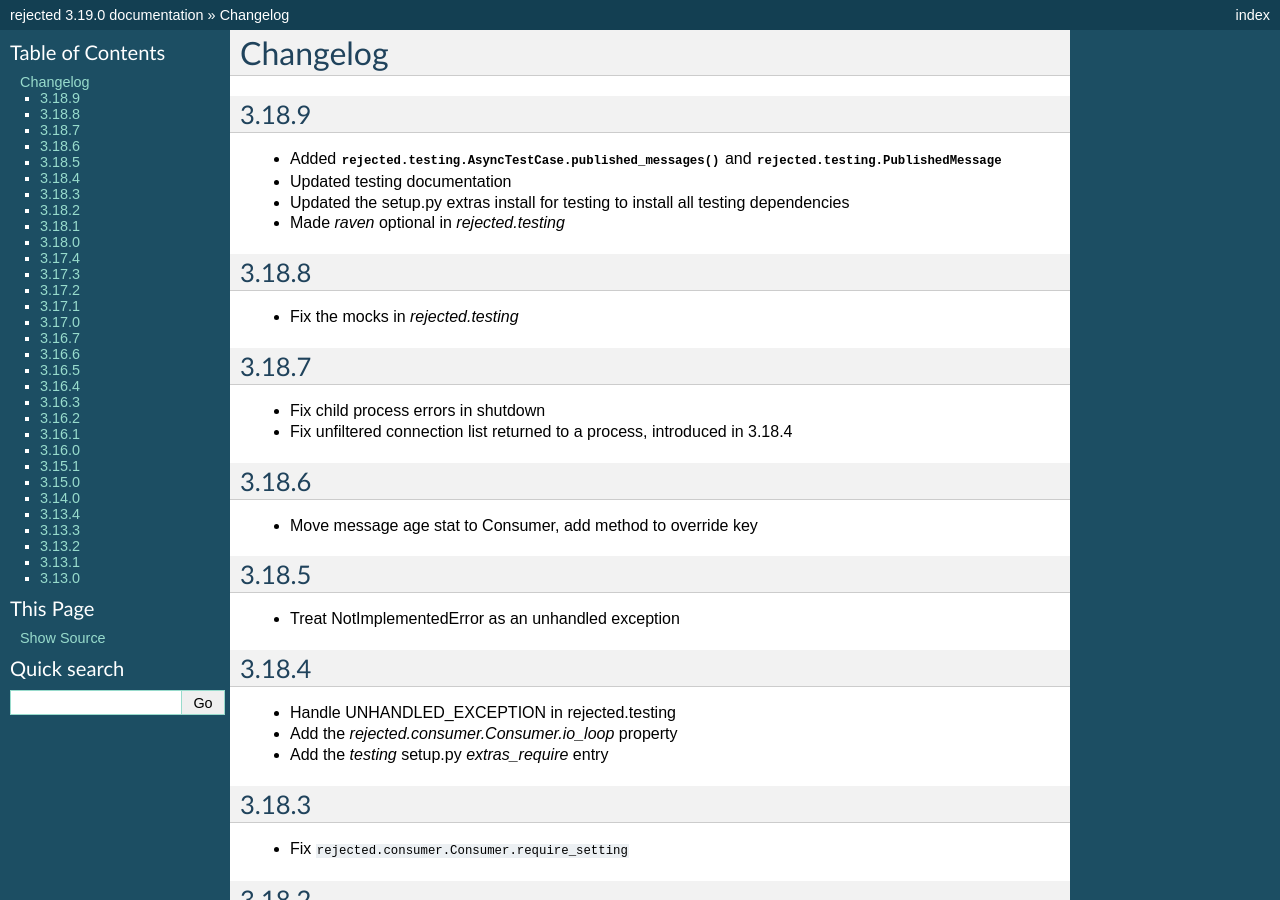
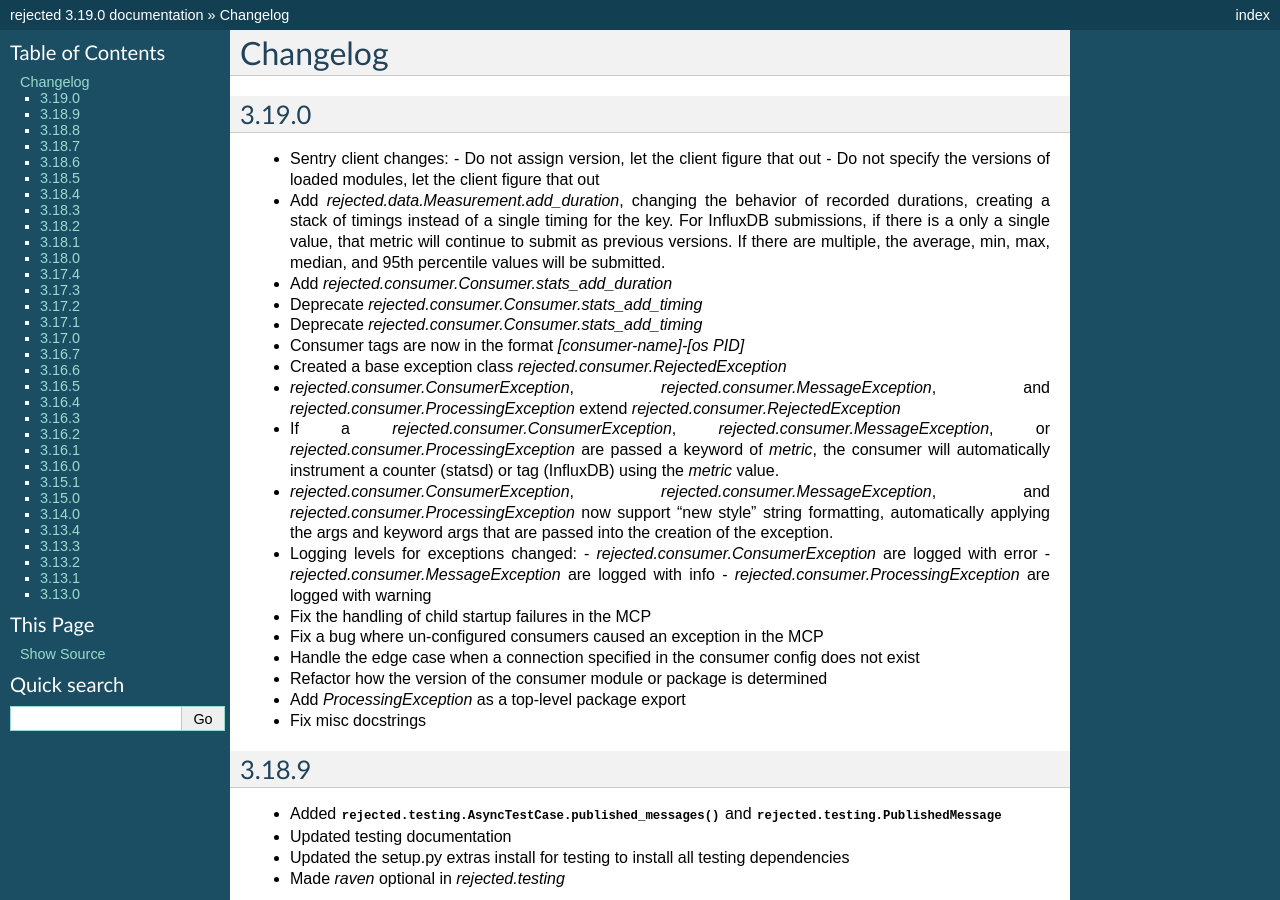
Before and after one commit to gmr/rejected, a Sphinx documentation site: the page built from docs/history.rst, in a window 1280 px wide and 900 px high. Built offline with Sphinx 7.4.7, drawn with Linux system fonts in a browser that asks for light colours.

Commit message:
Documentation updates

```diff
--- a/docs/example_config.rst
+++ b/docs/example_config.rst
@@ -43,7 +43,10 @@ with the keys ``foo`` and ``bar``.
       Consumers:
         example:
           consumer: example.Consumer
-          connections: [rabbit1, rabbit2]
+          connections:
+            - rabbit1
+            - name: rabbit2
+              consume: False
           drop_exchange: dlxname
           qty: 2
           queue: generated_messages
--- a/docs/history.rst
+++ b/docs/history.rst
@@ -1,5 +1,42 @@
 Changelog
 =========
+
+3.19.0
+------
+
+- Sentry client changes:
+  - Do not assign version, let the client figure that out
+  - Do not specify the versions of loaded modules, let the client figure that out
+- Add `rejected.data.Measurement.add_duration`, changing the behavior of
+  recorded durations, creating a stack of timings instead of a single timing
+  for the key. For InfluxDB submissions, if there is a only a single value,
+  that metric will continue to submit as previous versions. If there are multiple,
+  the average, min, max, median, and 95th percentile values will be submitted.
+- Add `rejected.consumer.Consumer.stats_add_duration`
+- Deprecate `rejected.consumer.Consumer.stats_add_timing`
+- Deprecate `rejected.consumer.Consumer.stats_add_timing`
+- Consumer tags are now in the format `[consumer-name]-[os PID]`
+- Created a base exception class `rejected.consumer.RejectedException`
+- `rejected.consumer.ConsumerException`, `rejected.consumer.MessageException`,
+  and `rejected.consumer.ProcessingException` extend `rejected.consumer.RejectedException`
+- If a `rejected.consumer.ConsumerException`, `rejected.consumer.MessageException`,
+  or `rejected.consumer.ProcessingException` are passed a keyword of `metric`,
+  the consumer will automatically instrument a counter (statsd) or tag (InfluxDB)
+  using the `metric` value.
+- `rejected.consumer.ConsumerException`, `rejected.consumer.MessageException`,
+  and `rejected.consumer.ProcessingException` now support "new style" string formatting,
+  automatically applying the args and keyword args that are passed into the creation
+  of the exception.
+- Logging levels for exceptions changed:
+  - `rejected.consumer.ConsumerException` are logged with error
+  - `rejected.consumer.MessageException` are logged with info
+  - `rejected.consumer.ProcessingException` are logged with warning
+- Fix the handling of child startup failures in the MCP
+- Fix a bug where un-configured consumers caused an exception in the MCP
+- Handle the edge case when a connection specified in the consumer config does not exist
+- Refactor how the version of the consumer module or package is determined
+- Add `ProcessingException` as a top-level package export
+- Fix misc docstrings
 
 3.18.9
 ------
--- a/example.yaml
+++ b/example.yaml
@@ -57,6 +57,7 @@ Application:
         - rabbitmq
         - name: rabbitmq2
           consume: False
+        - foo
       qty: 1
       queue: generated_messages
       ack: True
@@ -68,6 +69,9 @@ Application:
         foo: True
         bar: baz
 
+    empty:
+      connections:
+        - rabbitmq
 
 Daemon:
   user: rejected
@@ -135,7 +139,7 @@ Logging:
       propagate: false
       handlers: [console, console_correlation, syslog, syslog_correlation]
     rejected.mcp:
-      level: INFO
+      level: DEBUG
       propagate: false
       handlers: [console, console_correlation, syslog, syslog_correlation]
     rejected.process:
```
Also changed, not shown: CHANGELOG.md (+36 -0 lines), docs/consumer.rst (+8 -5 lines).
